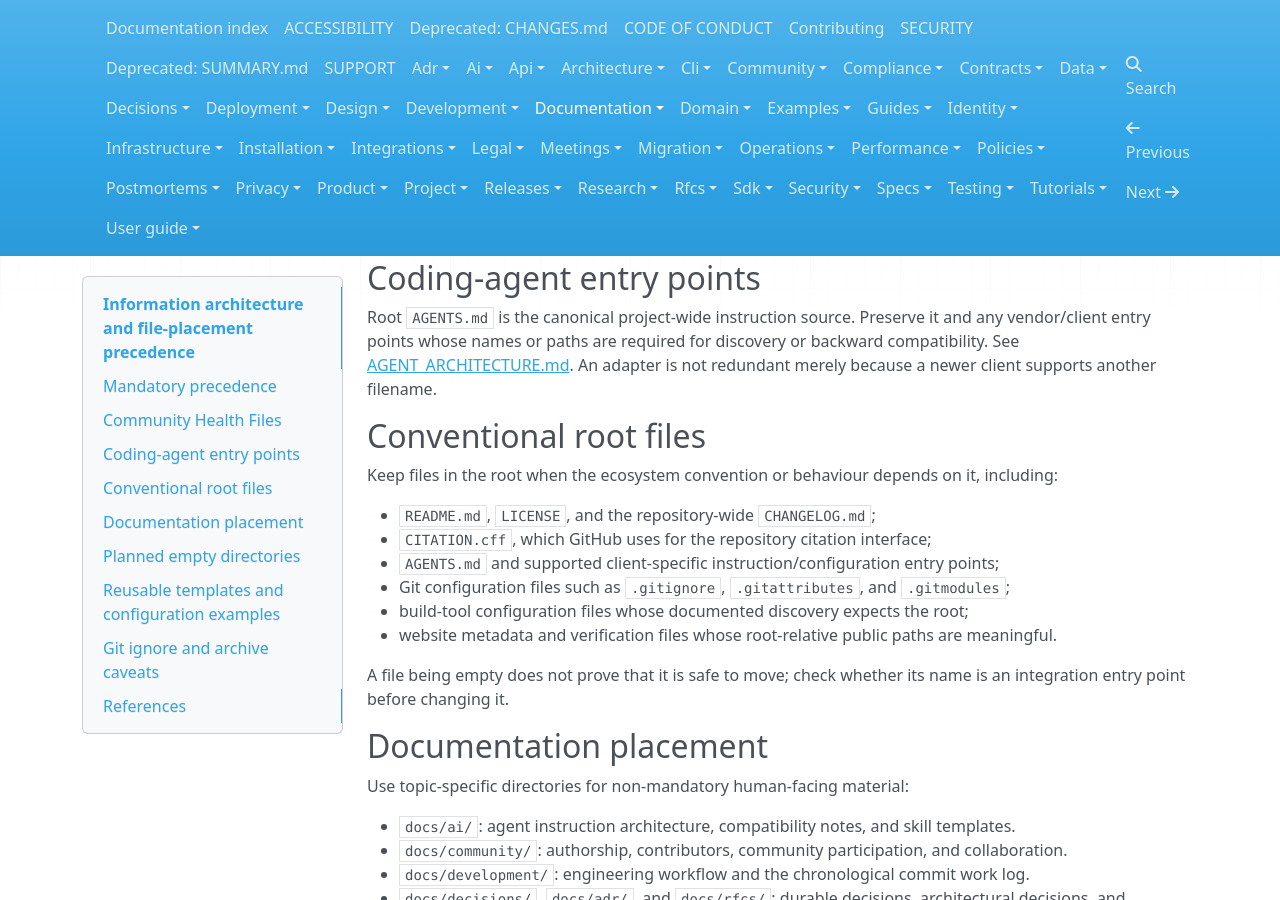
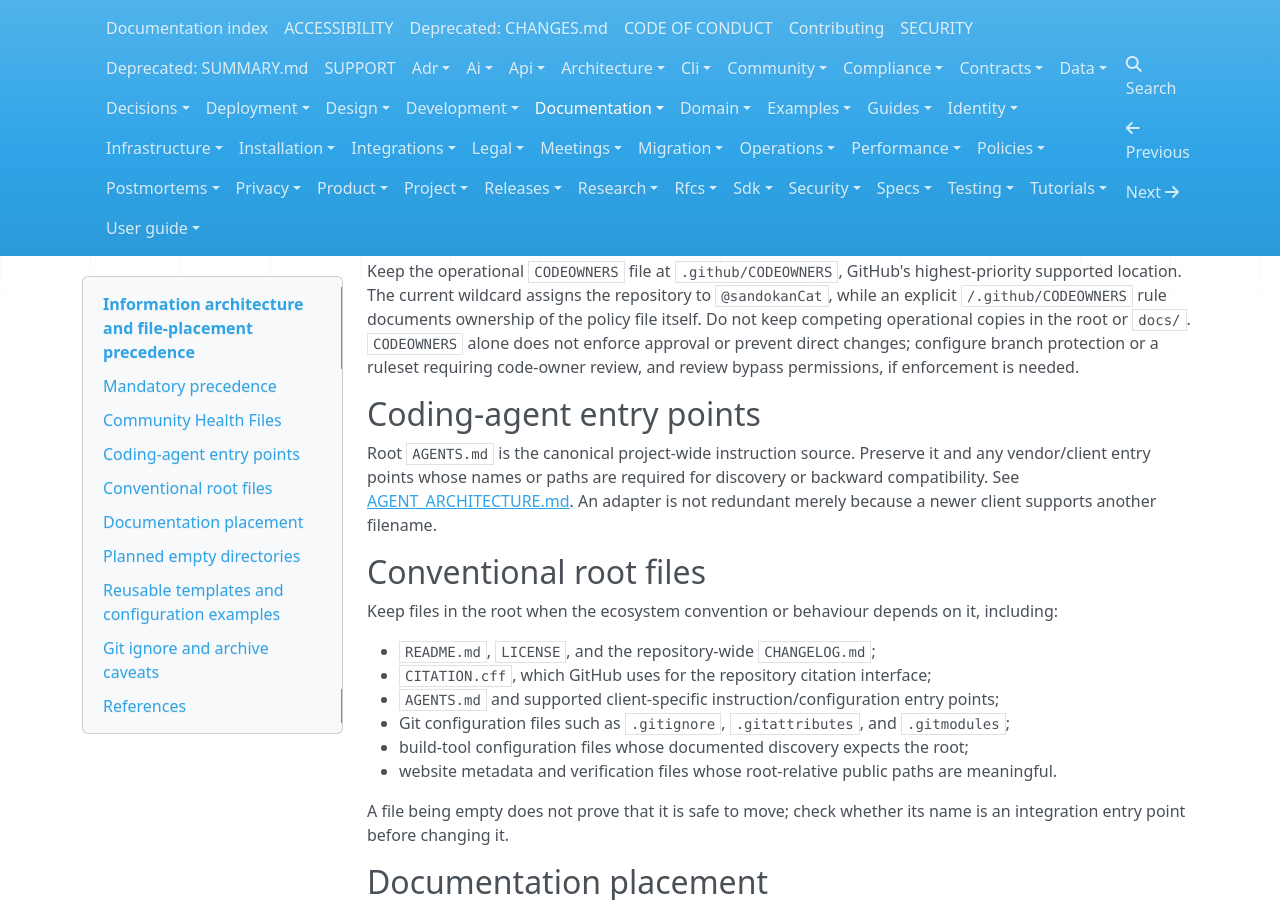
Before and after one commit to sandokanCat/.github, an MkDocs documentation site: the page built from docs/documentation/INFORMATION_ARCHITECTURE.md, in a window 1280 px wide and 900 px high, scrolled down 979 px. Built offline with MkDocs 1.6.1, drawn with Linux system fonts in a browser that asks for light colours; nearby versions of some CDN libraries.

Commit message:
docs: document CODEOWNERS placement and enforcement limits

```diff
--- a/docs/documentation/INFORMATION_ARCHITECTURE.md
+++ b/docs/documentation/INFORMATION_ARCHITECTURE.md
@@ -22,6 +22,8 @@ GitHub's official list of supported default Community Health Files includes `ACC
 This repository is named `.github` and supplies default community health content to eligible repositories owned by the account. Follow GitHub's official [default community health file guidance](https://docs.github.com/en/communities/setting-up-your-project-for-healthy-contributions/creating-a-default-community-health-file). For supported file types, GitHub checks `.github/`, the repository root, and then `docs/`; other CHF types have specific locations. Do not relocate CHF files based only on the topic folders used for explanatory documentation.
 
 Operational templates and configuration belong in their platform-defined locations. Explanatory documentation about a template may live under `docs/`, but is not a substitute for the operational file.
+
+Keep the operational `CODEOWNERS` file at `.github/CODEOWNERS`, GitHub's highest-priority supported location. The current wildcard assigns the repository to `@sandokanCat`, while an explicit `/.github/CODEOWNERS` rule documents ownership of the policy file itself. Do not keep competing operational copies in the root or `docs/`. `CODEOWNERS` alone does not enforce approval or prevent direct changes; configure branch protection or a ruleset requiring code-owner review, and review bypass permissions, if enforcement is needed.
 
 ## Coding-agent entry points
 
```
